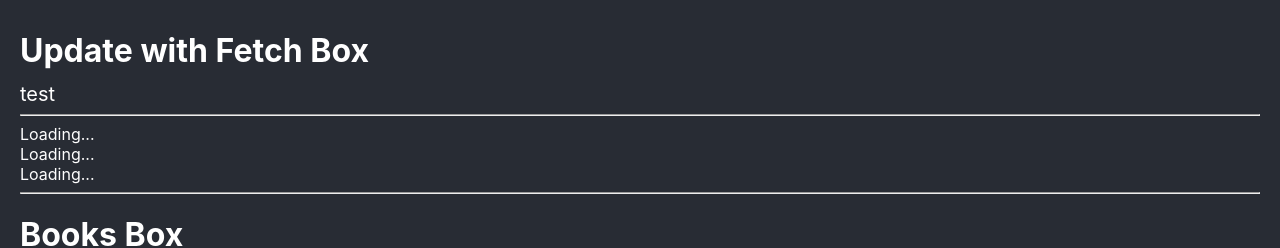
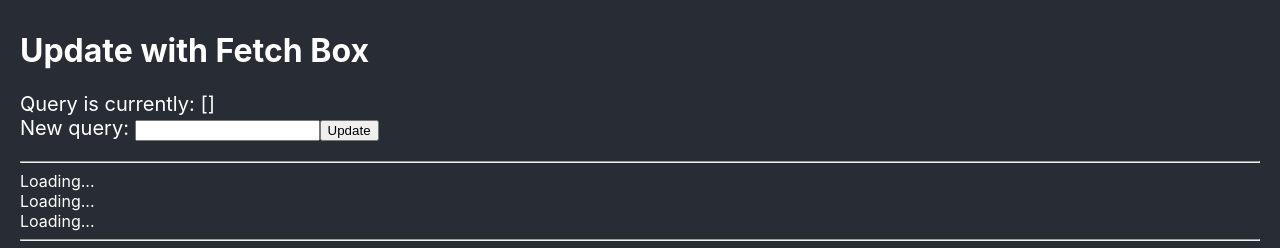
Before and after one commit to edwardtanguay/reacthooks222, a React (Create React App) app: page / in a window 1280 px wide. Shown: the top 248 px of the page. Built offline with nearby package versions, Linux system fonts and the light colour scheme; no server answers.

Commit message:
update works

```diff
--- a/src/components/HookFetchBox.jsx
+++ b/src/components/HookFetchBox.jsx
@@ -1,4 +1,3 @@
-import { useRef } from 'react';
 import { useFetch } from '../hooks/useFetch';
 import '../styles/HookFetchBox.scss';
 import moment from 'moment';
--- a/src/components/UpdateWithFetchBox.jsx
+++ b/src/components/UpdateWithFetchBox.jsx
@@ -1,8 +1,16 @@
+import { useState, useRef } from 'react';
+import '../styles/UpdateWithFetchBox.scss';
+
 function UpdateWithFetchBox() {
+	const newQuery = useRef();
+	const [query, setQuery] = useState('');
 	return (
-		<div>
+		<div className="component_updateWithFetchBox">
 			<h1>Update with Fetch Box</h1>
-			<p>test</p>
+			<p>Query is currently: [{query}]</p>
+			<p>
+				New query: <input type="text" ref={newQuery} /><button type="button" onClick={() => setQuery('nnn')}>Update</button>
+			</p>
 		</div>
 	)
 }
--- /dev/null
+++ b/src/styles/UpdateWithFetchBox.scss
@@ -0,0 +1,7 @@
+.component_updateWithFetchBox {
+	margin: 0 0 20px 0;
+	p {
+		padding: 0;
+		margin: 0 0 0 0;
+	}
+}
```
